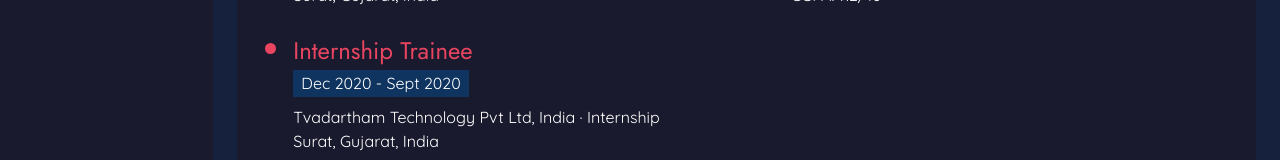
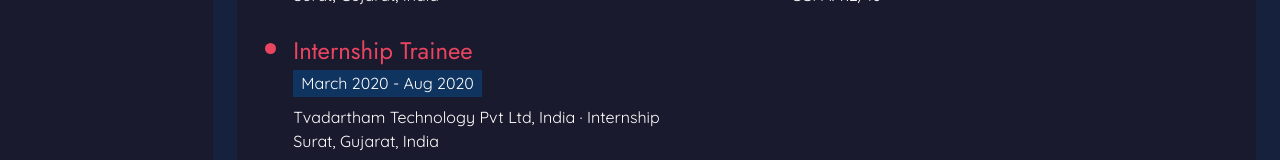
Before and after one commit to shivam-9999/Shivam-Maniya_Portfoilo, a React (Create React App) app: page /experience in a window 1280 px wide. Shown: the part 433-593 px from the top of the page. Built offline with nearby package versions, Linux system fonts and the light colour scheme.

Commit message:
changes : Experiece

```diff
--- a/src/components/Experience.js
+++ b/src/components/Experience.js
@@ -30,7 +30,9 @@
                 </li>
                 <li>
                   <h4 className="ff-jose my-1 text-red">Internship Trainee</h4>
-                  <h6 className="blue-label px-2 py-1">Dec 2020 - Sept 2020</h6>
+                  <h6 className="blue-label px-2 py-1">
+                    March 2020 - Aug 2020
+                  </h6>
                   <p className="m-0">
                     Tvadartham Technology Pvt Ltd, India · Internship
                   </p>
```
